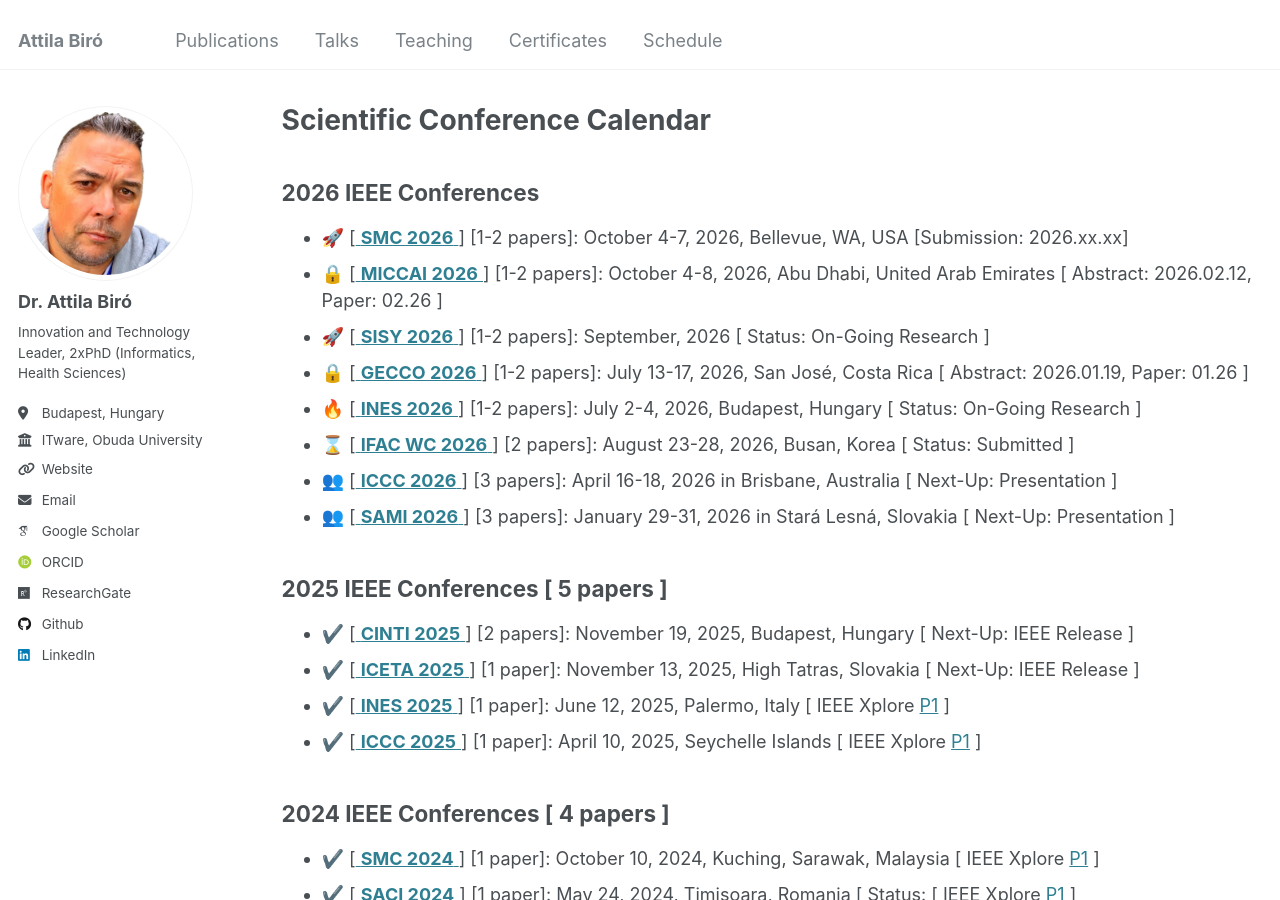
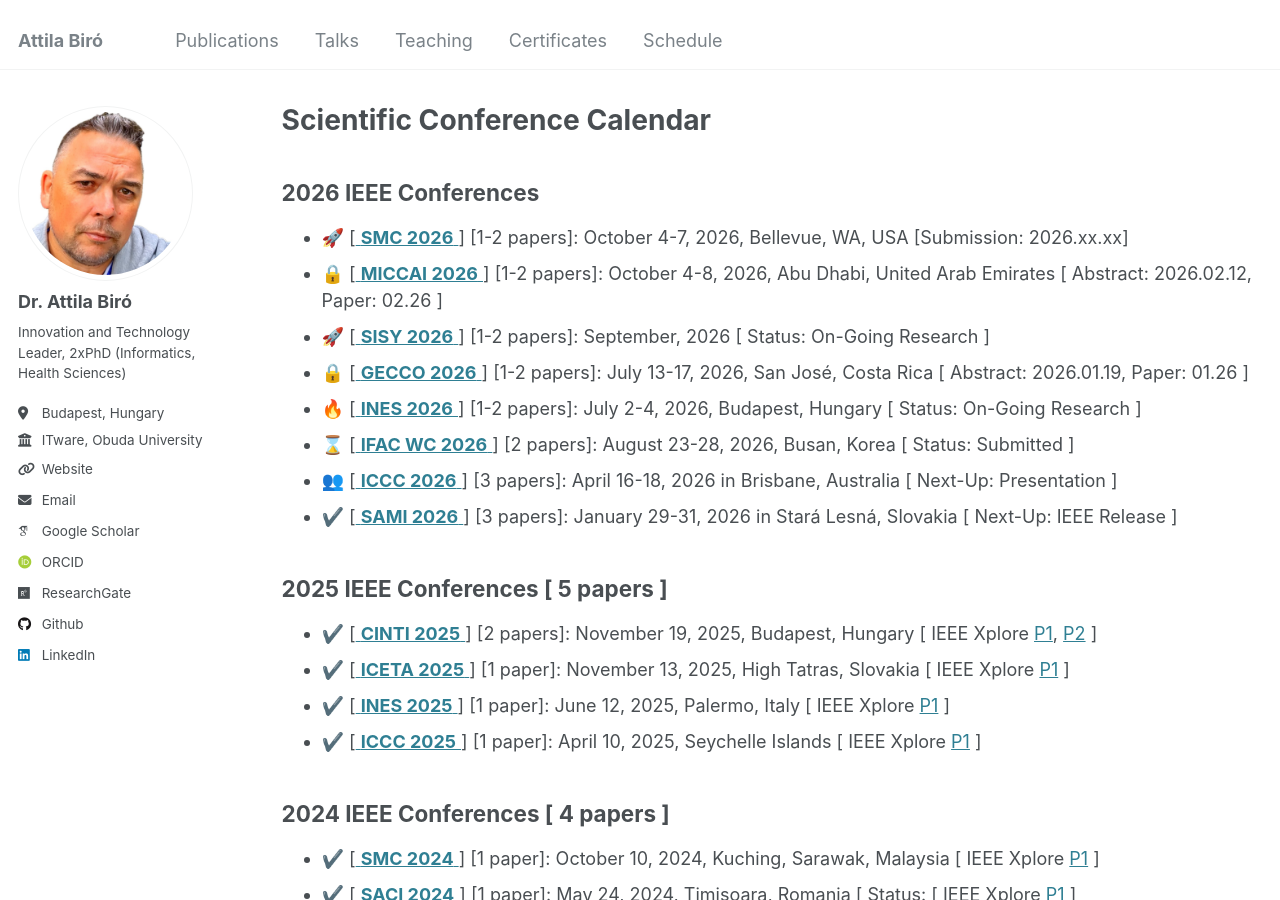
Before and after one commit to biroka/biroka.github.io, a Jekyll site: the page built from _pages/schedule.md, in a window 1280 px wide and 900 px high. Built offline with Jekyll 4.4.1, drawn with Linux system fonts in a browser that asks for light colours; emoji names are drawn with the system emoji font; some web fonts are replaced.

Commit message:
Update SAMI 2026 status and add IEEE Xplore links

```diff
--- a/_pages/schedule.md
+++ b/_pages/schedule.md
@@ -14,11 +14,11 @@ author_profile: true
   * :fire: [[ **INES 2026** ](http://www.ines-conf.org/ines-conf/2026index.html) ] [1-2 papers]: July 2-4, 2026, Budapest, Hungary [ Status: On-Going Research ]
   * :hourglass: [[ **IFAC WC 2026** ](https://www.ifac2026.org/fairDash.do) ] [2 papers]: August 23-28, 2026, Busan, Korea [ Status: Submitted ]
   * :busts_in_silhouette: [[ **ICCC 2026** ](https://conf.uni-obuda.hu/iccc2026/) ] [3 papers]: April 16-18, 2026 in Brisbane, Australia [ Next-Up: Presentation ]
-  * :busts_in_silhouette: [[ **SAMI 2026** ](https://conf.uni-obuda.hu/sami2026/) ] [3 papers]: January 29-31, 2026 in Stará Lesná, Slovakia [ Next-Up: Presentation ]
+  * :heavy_check_mark: [[ **SAMI 2026** ](https://conf.uni-obuda.hu/sami2026/) ] [3 papers]: January 29-31, 2026 in Stará Lesná, Slovakia [ Next-Up: IEEE Release ]
 
 ## 2025 IEEE Conferences [ 5 papers ]
-  * :heavy_check_mark: [[ **CINTI 2025** ](https://conf.uni-obuda.hu/cinti2025/) ] [2 papers]: November 19, 2025, Budapest, Hungary [ Next-Up: IEEE Release ]
-  * :heavy_check_mark: [[ **ICETA 2025** ](https://www.iceta.sk/) ] [1 paper]: November 13, 2025, High Tatras, Slovakia [ Next-Up: IEEE Release ]
+  * :heavy_check_mark: [[ **CINTI 2025** ](https://conf.uni-obuda.hu/cinti2025/) ] [2 papers]: November 19, 2025, Budapest, Hungary [ IEEE Xplore [P1](https://ieeexplore.ieee.org/document/11311846), [P2](https://ieeexplore.ieee.org/document/11311754) ]
+  * :heavy_check_mark: [[ **ICETA 2025** ](https://www.iceta.sk/) ] [1 paper]: November 13, 2025, High Tatras, Slovakia [ IEEE Xplore [P1](https://ieeexplore.ieee.org/document/11278907) ]
   * :heavy_check_mark: [[ **INES 2025** ](http://www.ines-conf.org/ines-conf/2025index.html) ] [1 paper]: June 12, 2025, Palermo, Italy [ IEEE Xplore [P1](https://ieeexplore.ieee.org/document/11078199/) ]
   * :heavy_check_mark: [[ **ICCC 2025** ](https://conf.uni-obuda.hu/iccc2025/index.html) ] [1 paper]: April 10, 2025, Seychelle Islands [ IEEE Xplore [P1](https://ieeexplore.ieee.org/document/10999140/) ]
 
```
